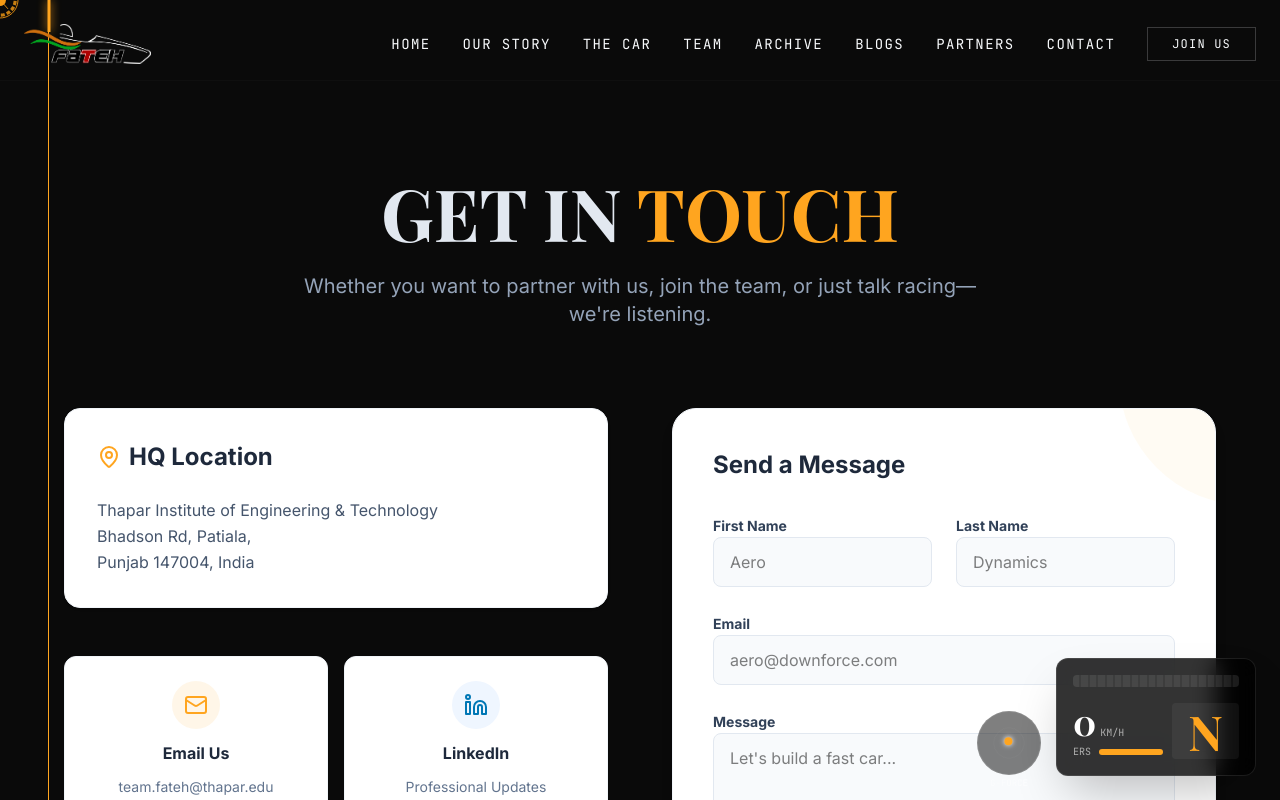
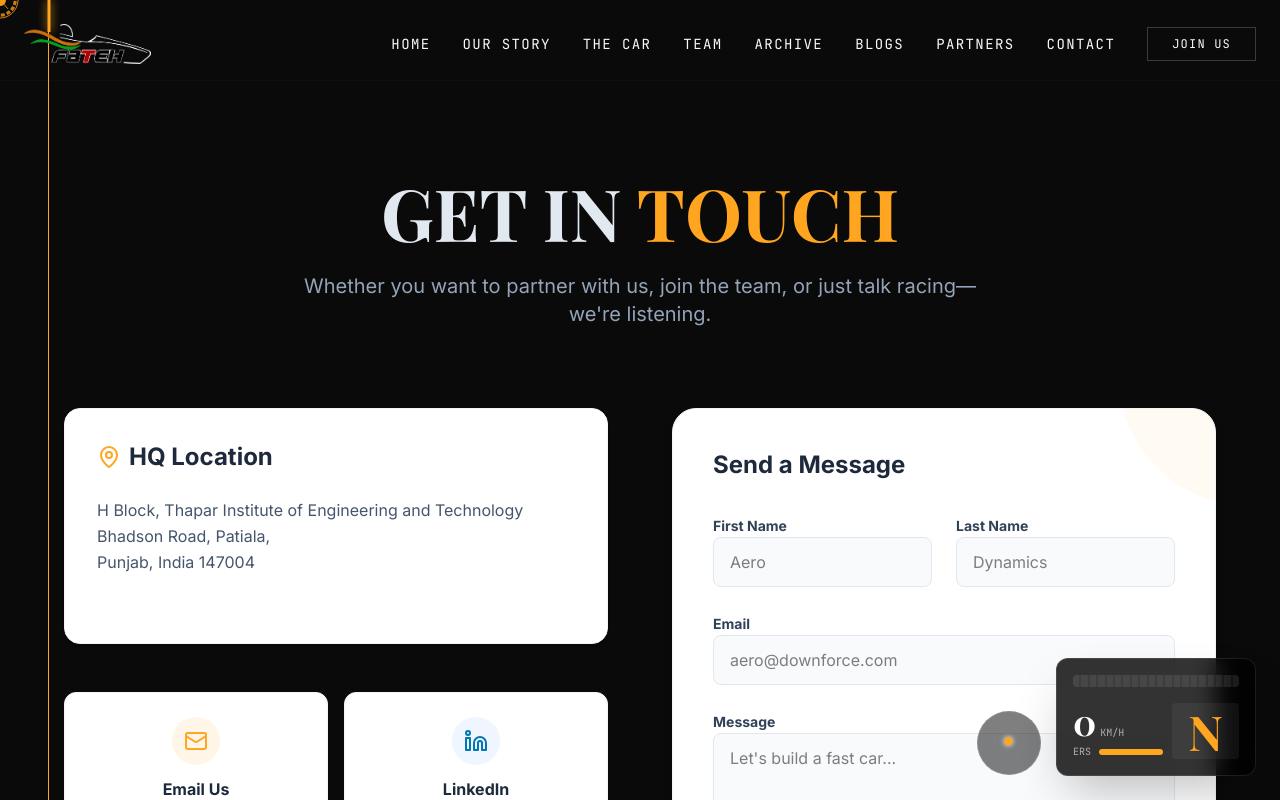
Before and after one commit to mannatgoyal/Team-Fateh-Website-2026, a Next.js app: page /contact in a window 1280 px wide. Shown: the top 800 px of the page. Built offline with nearby package versions, Linux system fonts and the light colour scheme; a web font is replaced by a local one.

Commit message:
Update headquarters location and add Google Maps link

```diff
--- a/src/app/contact/page.tsx
+++ b/src/app/contact/page.tsx
@@ -65,11 +65,19 @@ export default function ContactPage() {
                             <h3 className="text-2xl font-bold mb-6 text-secondary flex items-center gap-2">
                                 <MapPin className="text-primary" /> HQ Location
                             </h3>
-                            <p className="text-slate-600 leading-relaxed">
-                                Thapar Institute of Engineering & Technology<br />
-                                Bhadson Rd, Patiala,<br />
-                                Punjab 147004, India
-                            </p>
+                            <a
+                                href="https://maps.app.goo.gl/6WhQvAddFdCfT3u2A"
+                                target="_blank"
+                                rel="noopener noreferrer"
+                                className="block text-slate-600 leading-relaxed hover:text-primary transition-colors group"
+                            >
+                                H Block, Thapar Institute of Engineering and Technology<br />
+                                Bhadson Road, Patiala,<br />
+                                Punjab, India 147004
+                                <div className="mt-4 text-sm font-bold text-primary opacity-0 group-hover:opacity-100 transition-opacity flex items-center gap-1">
+                                    Open in Google Maps <MapPin size={14} />
+                                </div>
+                            </a>
                         </div>
 
                         <div className="grid grid-cols-1 sm:grid-cols-2 gap-4">
```
